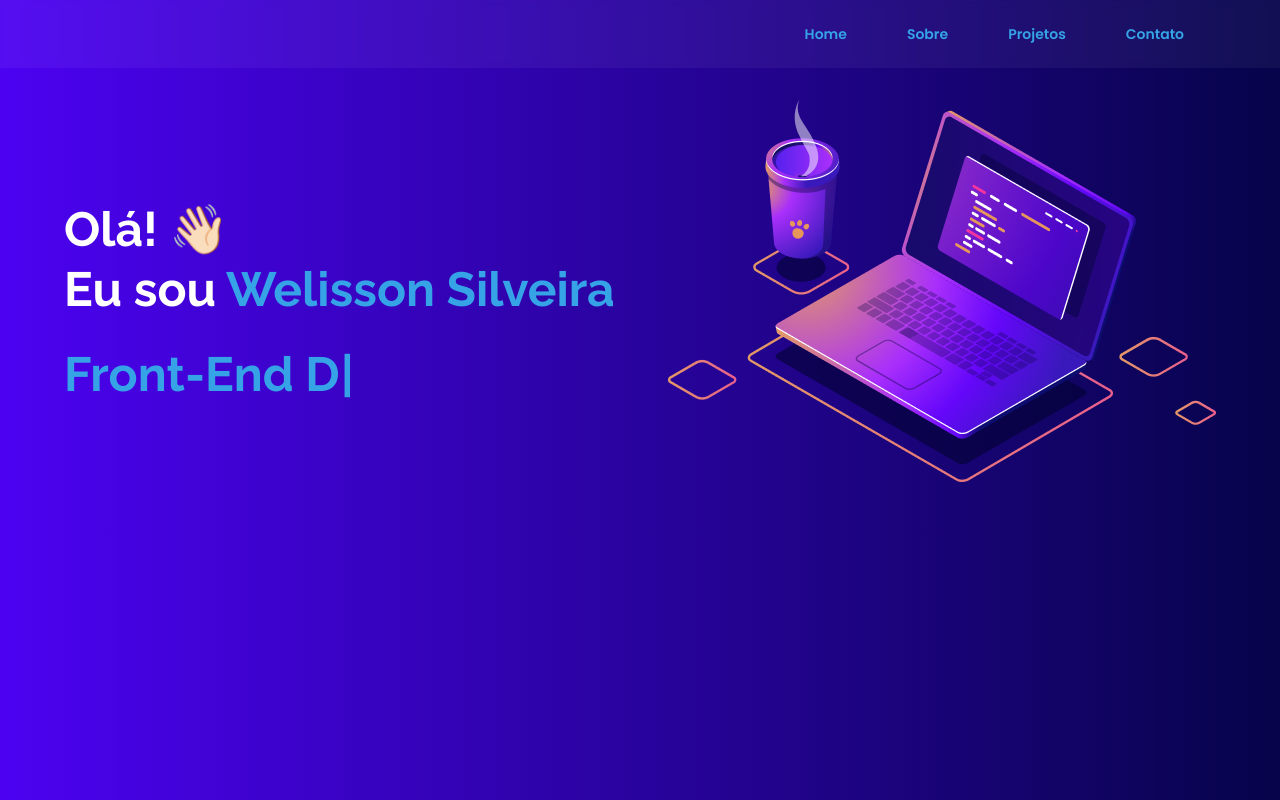
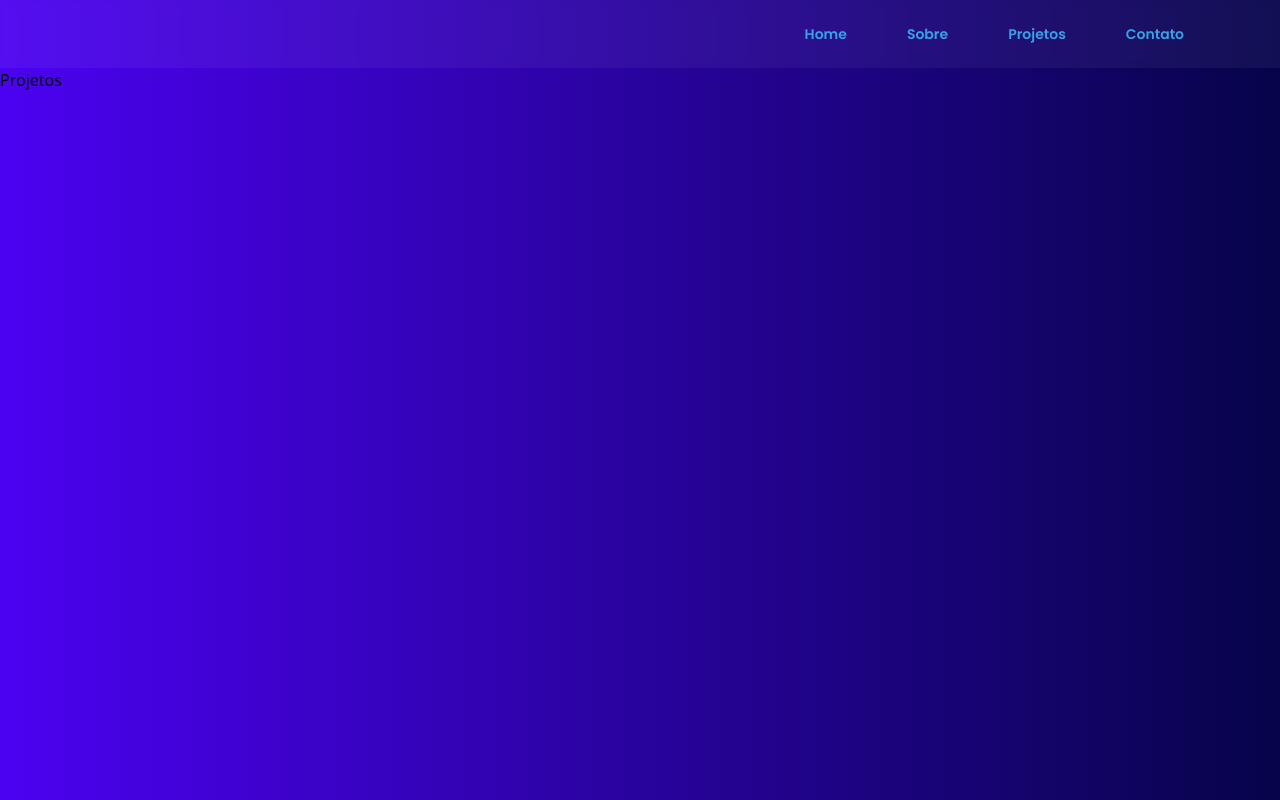
Before and after one commit to welissonmwse/portfolio, a React (Vite) app: page /projects in a window 1280 px wide. Built offline with nearby package versions, Linux system fonts and the light colour scheme.

Commit message:
Estrutura visual - Rotas da aplicação

```diff
--- a/package.json
+++ b/package.json
@@ -11,6 +11,7 @@
   "dependencies": {
     "react": "^18.2.0",
     "react-dom": "^18.2.0",
+    "react-router-dom": "^6.3.0",
     "typewriter-effect": "^2.19.0"
   },
   "devDependencies": {
--- a/src/App.tsx
+++ b/src/App.tsx
@@ -1,11 +1,11 @@
 import { Header } from "./components/Header";
-import { Home } from "./pages/Home";
+import { Router } from "./Router";
 
 export function App() {
   return (
     <>
       <Header />
-      <Home />
+      <Router />
     </>
   )
 }
--- /dev/null
+++ b/src/Router.tsx
@@ -0,0 +1,14 @@
+import { Route, Routes } from "react-router-dom";
+import { About } from "./pages/About";
+import { Home } from "./pages/Home";
+import { Projects } from "./pages/Projects";
+
+export function Router(){
+  return(
+    <Routes>
+      <Route path="/" element={<Home />} />
+      <Route path="/about" element={<About />} />
+      <Route path="/projects" element={<Projects />} />
+    </Routes>
+  )
+}
--- a/src/main.tsx
+++ b/src/main.tsx
@@ -1,10 +1,13 @@
 import React from 'react'
 import ReactDOM from 'react-dom/client'
+import { BrowserRouter } from 'react-router-dom'
 import {App} from './App'
 import './index.css'
 
 ReactDOM.createRoot(document.getElementById('root') as HTMLElement).render(
   <React.StrictMode>
-    <App />
+    <BrowserRouter>
+      <App />
+    </BrowserRouter>
   </React.StrictMode>
 )
--- /dev/null
+++ b/src/pages/About.tsx
@@ -0,0 +1,5 @@
+export function About(){
+  return (
+    <h1>Sobre</h1>
+  )
+}
--- /dev/null
+++ b/src/pages/Projects.tsx
@@ -0,0 +1,5 @@
+export function Projects(){
+  return (
+    <h1>Projetos</h1>
+  )
+}
```
Also changed, not shown: 1 other file (tests, documents, lock files or other folders).
